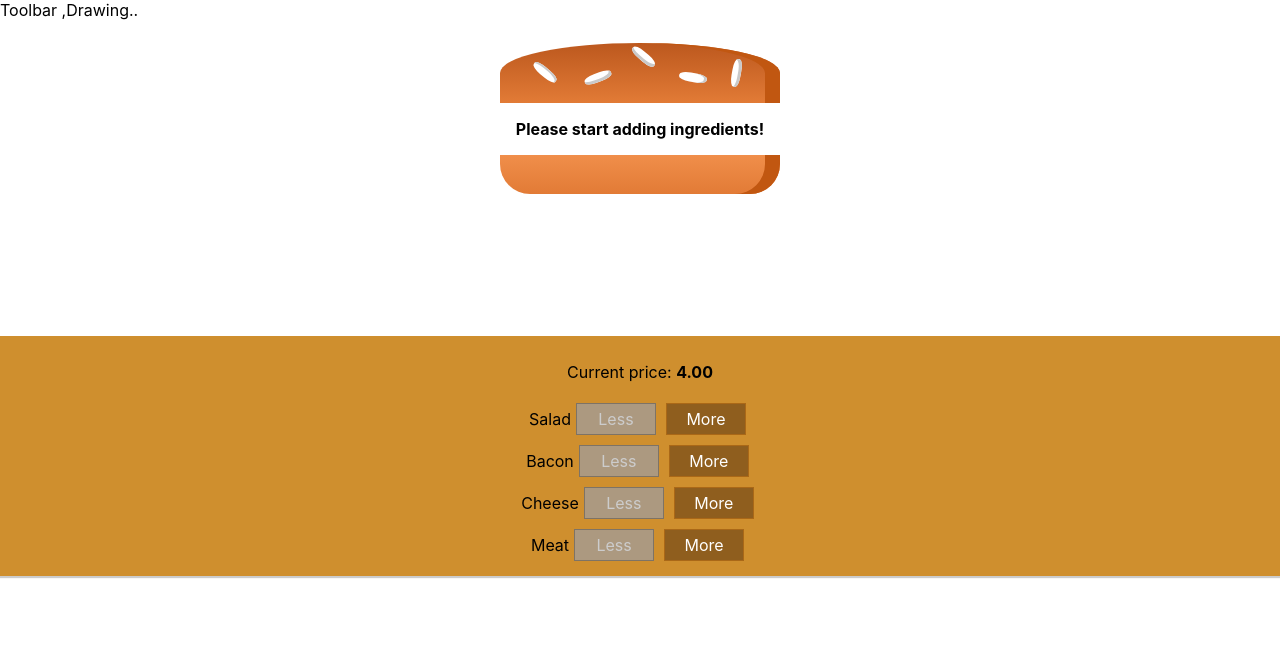
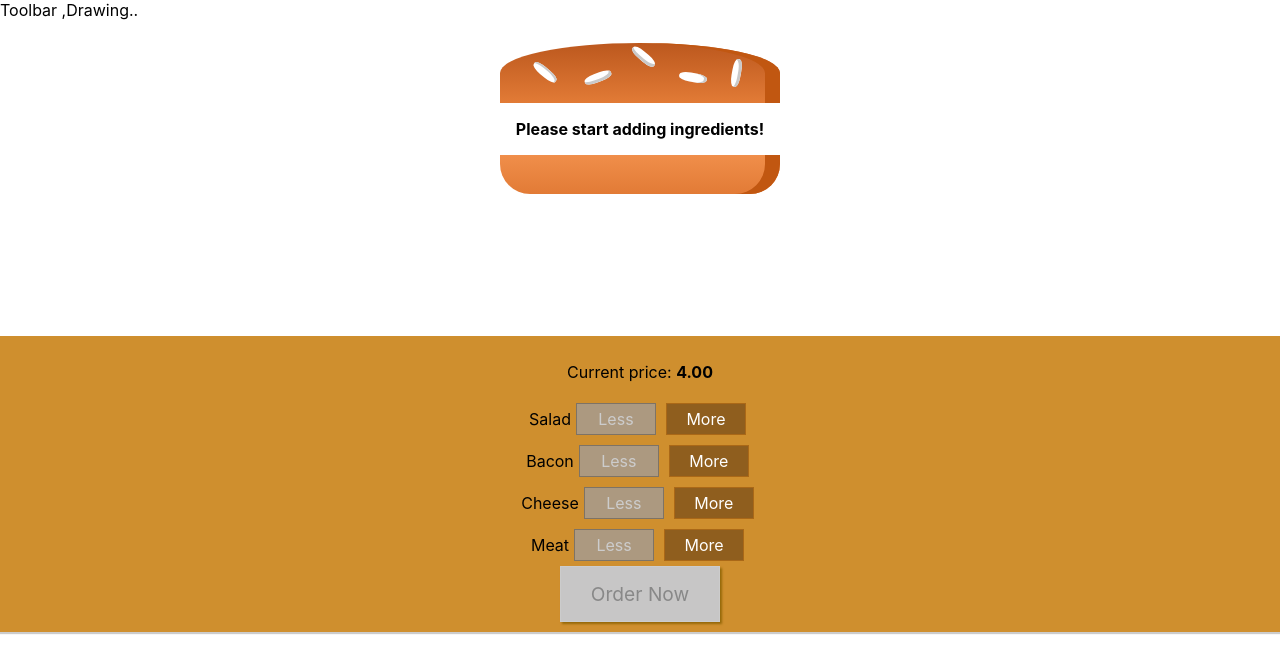
Before and after one commit to marijastojanovic5/MyBurgerApp, a React app: page / in a window 1280 px wide. Shown: the top 672 px of the page. Built offline with nearby package versions, Linux system fonts and the light colour scheme.

Commit message:
Order now button fix

```diff
--- a/src/components/Burger/BuildControls/BuildControls.js
+++ b/src/components/Burger/BuildControls/BuildControls.js
@@ -23,6 +23,9 @@
         disabled={props.disabled[ctrl.type]}
       />
     ))}
+    <button className={classes.OrderButton} disabled={!props.purchaseable}>
+      Order Now
+    </button>
   </div>
 );
 
--- a/src/components/Burger/BuildControls/BuildControls.module.css
+++ b/src/components/Burger/BuildControls/BuildControls.module.css
@@ -8,3 +8,44 @@
   margin: auto;
   padding: 10px 0px;
 }
+.OrderButton {
+  background-color: #dad735;
+  outline: none;
+  cursor: pointer;
+  border: 1px solid #966909;
+  color: #966909;
+  font-family: inherit;
+  font-size: 1.2em;
+  padding: 15px 30px;
+  box-shadow: 2px 2px 2px #966909;
+}
+
+.OrderButton:hover,
+.OrderButton:active {
+  background-color: #a0db41;
+  border: 1px solid #966909;
+  color: #966909;
+}
+
+.OrderButton:disabled {
+  background-color: #c7c6c6;
+  cursor: not-allowed;
+  border: 1px solid #ccc;
+  color: #888888;
+}
+
+.OrderButton:not(:disabled) {
+  animation: enable 0.3s linear;
+}
+
+@keyframes enable {
+  0% {
+    transform: scale(1);
+  }
+  60% {
+    transform: scale(1.1);
+  }
+  100% {
+    transform: scale(1);
+  }
+}
--- a/src/containers/BurgerBuilder/BurgerBuilder.js
+++ b/src/containers/BurgerBuilder/BurgerBuilder.js
@@ -18,6 +18,19 @@
       meat: 0,
     },
     totalPrice: 4,
+    purchaseable: false,
+  };
+  updatePurchaseState = (ingredients) => {
+    const sum = Object.keys(ingredients)
+      .map((igKey) => {
+        return ingredients[igKey];
+      })
+      .reduce((sum, el) => {
+        return sum + el;
+      }, 0);
+    this.setState({
+      purchaseable: sum > 0,
+    });
   };
   addIngredientHandler = (type) => {
     const oldCount = this.state.ingredients[type];
@@ -30,6 +43,7 @@
     const oldPrice = this.state.totalPrice;
     const newPrice = oldPrice + priceAdition;
     this.setState({ totalPrice: newPrice, ingredients: updatedIngredients });
+    this.updatePurchaseState(updatedIngredients);
   };
   removeIngredientHandler = (type) => {
     const oldCount = this.state.ingredients[type];
@@ -45,6 +59,7 @@
     const oldPrice = this.state.totalPrice;
     const newPrice = oldPrice - priceDeduction;
     this.setState({ totalPrice: newPrice, ingredients: updatedIngredients });
+    this.updatePurchaseState(updatedIngredients);
   };
   render() {
     const disabledInfo = {
@@ -60,6 +75,7 @@
           ingredientAdded={this.addIngredientHandler}
           ingredientRemove={this.removeIngredientHandler}
           disabled={disabledInfo}
+          purchaseable={this.state.purchaseable}
           price={this.state.totalPrice}
         />
       </Aux>
```
